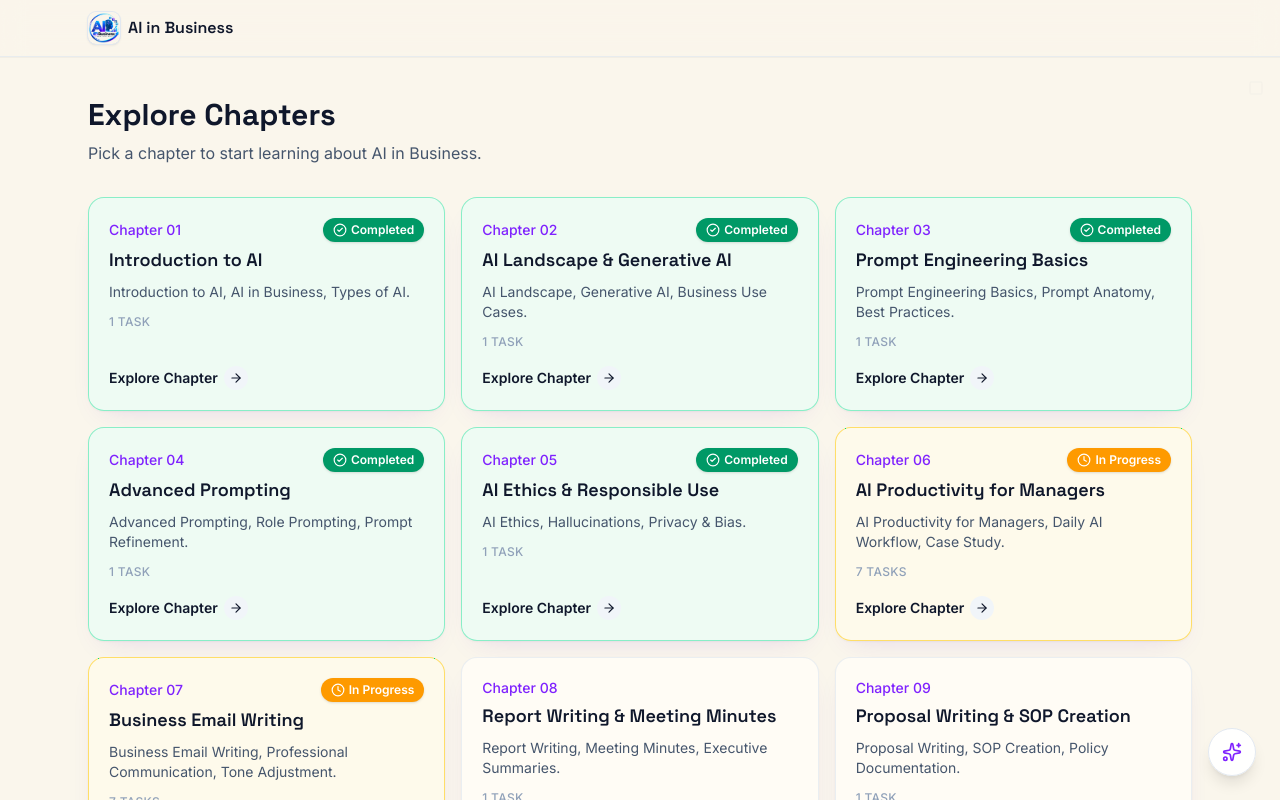
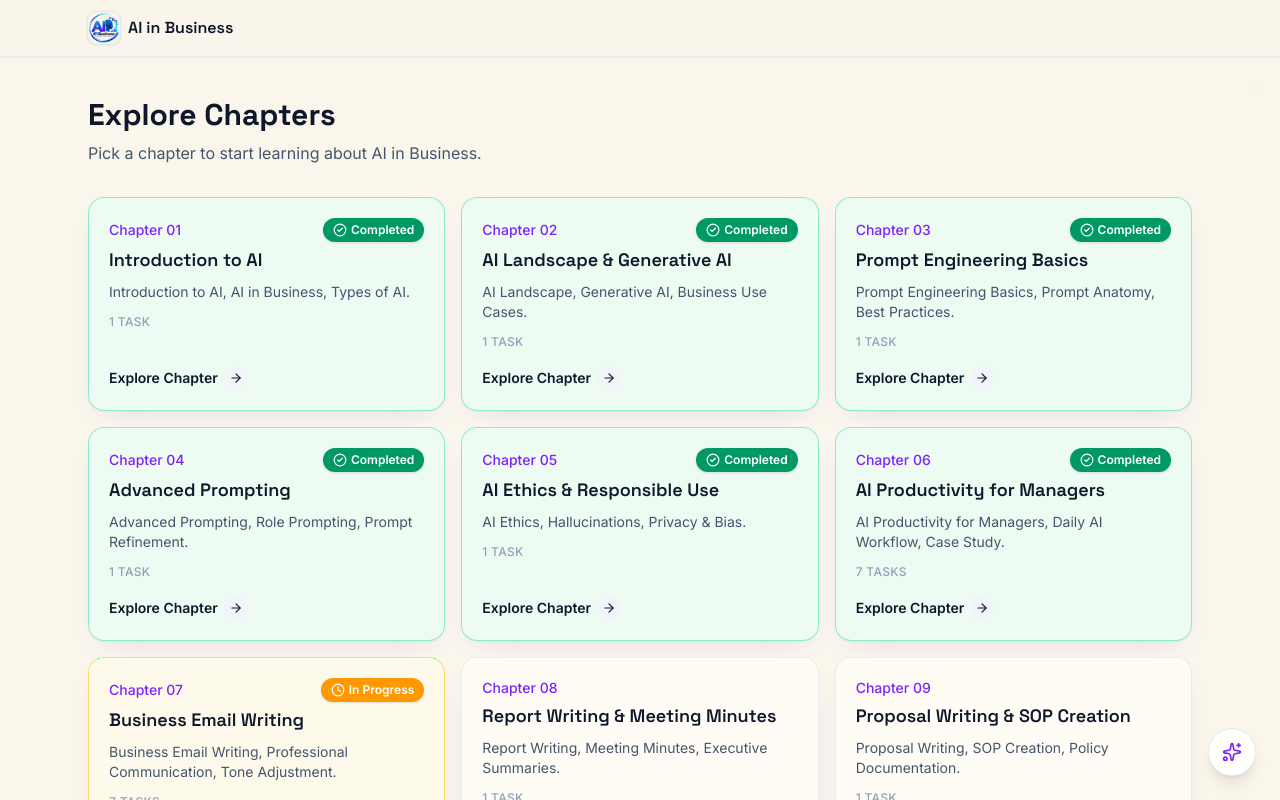
Before and after one commit to Aman-0402/AI-World, a React (Vite) app: page /explore in a window 1280 px wide. Shown: the top 800 px of the page. Built offline with nearby package versions, Linux system fonts and the light colour scheme.

Commit message:
Mark chapter 6 as Completed

```diff
--- a/src/data/chapters.js
+++ b/src/data/chapters.js
@@ -4,7 +4,7 @@ export const chapters = [
   { id: 3, title: 'Prompt Engineering Basics', description: 'Prompt Engineering Basics, Prompt Anatomy, Best Practices.', status: 'complete' },
   { id: 4, title: 'Advanced Prompting', description: 'Advanced Prompting, Role Prompting, Prompt Refinement.', status: 'complete' },
   { id: 5, title: 'AI Ethics & Responsible Use', description: 'AI Ethics, Hallucinations, Privacy & Bias.', status: 'complete' },
-  { id: 6, title: 'AI Productivity for Managers', description: 'AI Productivity for Managers, Daily AI Workflow, Case Study.', status: 'ongoing' },
+  { id: 6, title: 'AI Productivity for Managers', description: 'AI Productivity for Managers, Daily AI Workflow, Case Study.', status: 'complete' },
   { id: 7, title: 'Business Email Writing', description: 'Business Email Writing, Professional Communication, Tone Adjustment.', status: 'ongoing' },
   { id: 8, title: 'Report Writing & Meeting Minutes', description: 'Report Writing, Meeting Minutes, Executive Summaries.' },
   { id: 9, title: 'Proposal Writing & SOP Creation', description: 'Proposal Writing, SOP Creation, Policy Documentation.' },
```
